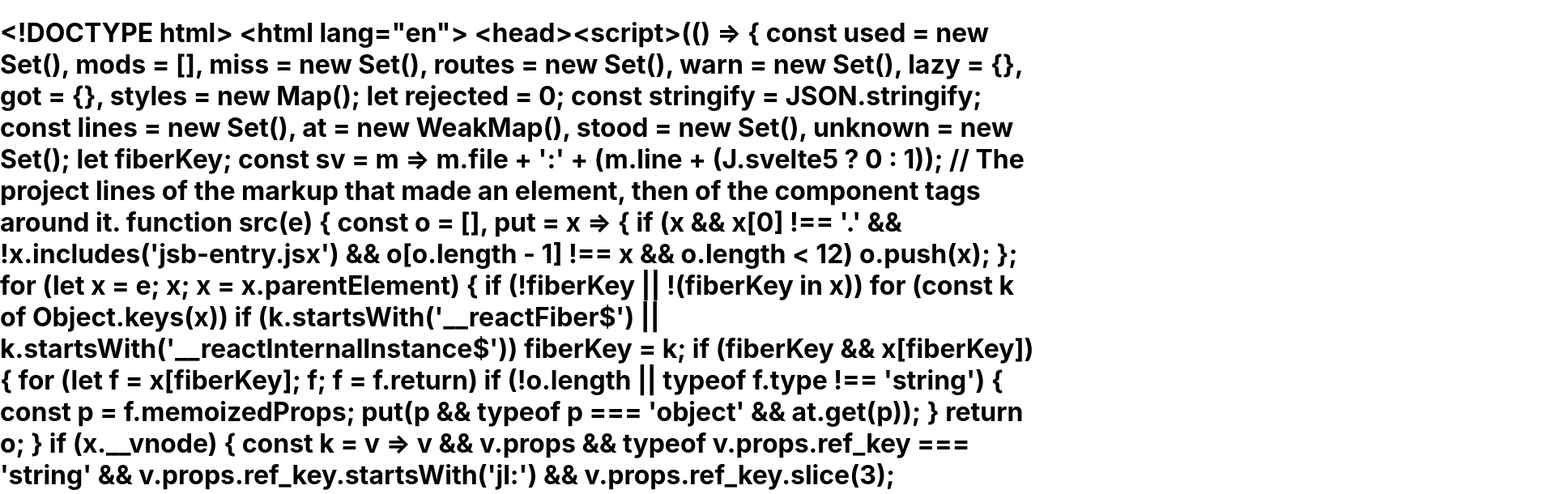
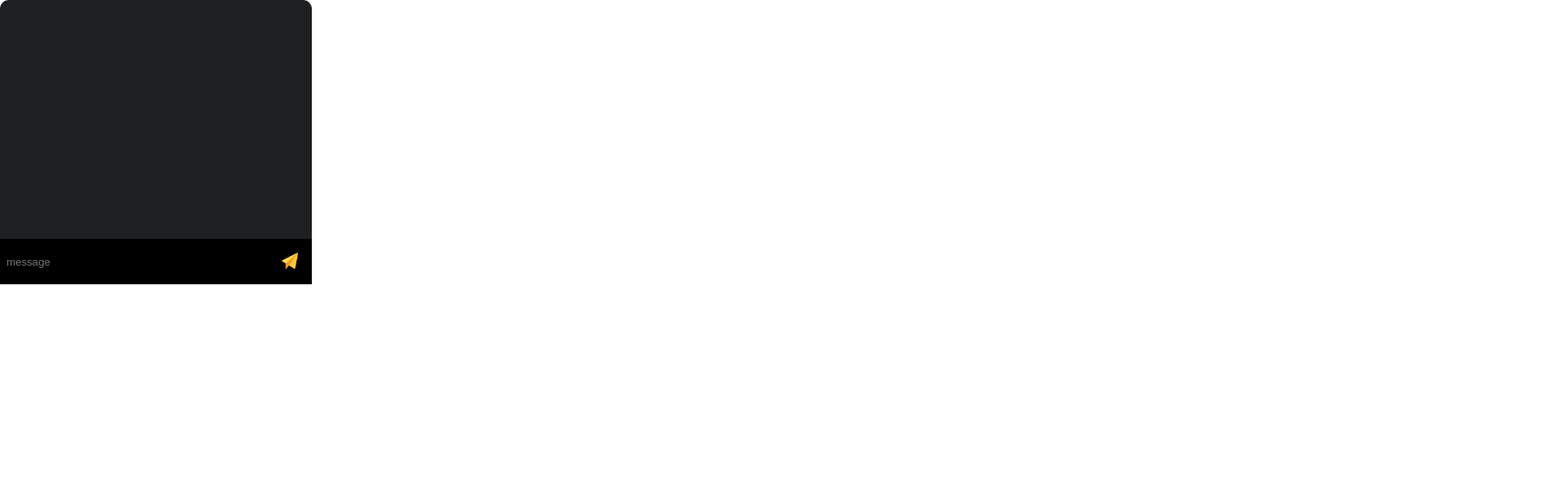
Before and after one commit to Mohammed-Djellouli/StudyHive, a React (Create React App) app in the folder frontend/: page / in a window 1280 px wide. Shown: the top 610 px of the page at 81% size, 1920 px wide, since content can reach past the window. Built offline with nearby package versions, Linux system fonts and the light colour scheme.

Commit message:
message's interface created - need to modify the resolution of the profile pictures

```diff
--- a/frontend/src/App.js
+++ b/frontend/src/App.js
@@ -1,17 +1,21 @@
 import { useEffect, useState } from "react";
+import ChatBox from "./components/Chat/chatBox";
 
 function App() {
-  const [message, setMessage] = useState("");
+    /**
+     *   const [message, setMessage] = useState("");
+     *
+     *   useEffect(() => {
+     *     fetch("http://localhost:5000/") // Fetch data from backend
+     *         .then((res) => res.text())
+     *         .then((data) => setMessage(data));
+     *   }, []);
+     */
 
-  useEffect(() => {
-    fetch("http://localhost:5000/") // Fetch data from backend
-        .then((res) => res.text())
-        .then((data) => setMessage(data));
-  }, []);
 
   return (
-      <div>
-        <h1>{message}</h1>
+      <div className="App">
+          <ChatBox />
       </div>
   );
 }
--- /dev/null
+++ b/frontend/src/components/Chat/chat.css
@@ -0,0 +1,84 @@
+.chat-container {
+    background-color: #1e1f21;
+    border-radius: 11px;
+    width: 385px;
+    height: 351px;
+    position: relative;
+}
+
+.message-input-container{
+    background-color: #000000;
+    position: absolute;
+    bottom: 0;
+    width: 100%;
+    height: 56px;
+    display: flex;
+    flex-direction: row;
+    box-sizing: border-box;
+}
+
+.input-text-field{
+    border-radius: 11px;
+    flex: 0 0 80%;
+    background-color: transparent;
+    border: none;
+    padding: 0 8px;
+    color: white;
+    outline: none;
+}
+
+.send-button{
+    flex: 0 0 20%;
+    border-radius: 11px;
+    background-color: transparent;
+    border: none;
+    cursor: pointer;
+    padding-right: 15px;
+}
+
+.send-icon {
+    width: 20px;
+    height: 20px;
+    object-fit: contain;
+}
+
+.message-list-container {
+    display: flex;
+    flex-direction: column;
+    gap: 12px;
+    padding: 20px;
+}
+
+.message-row {
+    display: flex;
+    flex-direction: row;
+    align-items: center;
+}
+
+.message-list-user {
+    width: 50px;
+    height: 50px;
+    background-color: black;
+    margin-right: 16px;
+    border-radius: 50%;
+    flex-shrink: 0;
+
+    display: flex;
+    align-items: center;
+    justify-content: center;
+    overflow: hidden;
+}
+
+
+.message-list-message {
+    flex: 0 0 80%;
+    color: white;
+    padding-left: 10px;
+}
+
+.user-photo {
+    width: 100%;
+    height: 100%;
+    object-fit: cover;
+    border-radius: 50%;
+}
--- a/frontend/src/components/Chat/chat.js
+++ /dev/null
@@ -1 +0,0 @@
-var hello = "Hello world"
--- /dev/null
+++ b/frontend/src/components/Chat/chatBox.js
@@ -0,0 +1,21 @@
+import React, { useState } from "react";
+import MessageList from "./messageList";
+import MessageInput from "./messageInput";
+import "./chat.css";
+
+const ChatBox = () => {
+    const [messages, setMessages] = useState([]);
+
+    const handleSendMessage = (newMessage) => {
+        setMessages((prevMessages) => [...prevMessages, newMessage]);
+    };
+
+    return (
+        <div className="chat-container">
+            <MessageList messages={messages} />
+            <MessageInput onSend={handleSendMessage} />
+        </div>
+    );
+};
+
+export default ChatBox;
--- /dev/null
+++ b/frontend/src/components/Chat/messageInput.js
@@ -0,0 +1,32 @@
+import React, { useState } from "react";
+
+const MessageInput = ({ onSend }) => {
+    const [input, setInput] = useState("");
+
+    const handleSubmit = (e) => {
+        e.preventDefault();
+        if (input.trim()) {
+            onSend({ user: "Moi", text: input });
+            setInput("");
+        }
+    };
+
+    return (
+        <form onSubmit={handleSubmit} className="message-input-container">
+            <input
+                type="text"
+                value={input}
+                onChange={(e) => setInput(e.target.value)}
+                placeholder="message"
+                className="input-text-field"
+            />
+            <button type="submit"
+                    className="send-button"
+            >
+                <img src="/assets/send-icon.png" alt="Send" className="send-icon" />
+            </button>
+        </form>
+    );
+};
+
+export default MessageInput;
--- /dev/null
+++ b/frontend/src/components/Chat/messageList.js
@@ -0,0 +1,18 @@
+import React from "react";
+
+const MessageList = ({ messages }) => {
+    return (
+        <div className="message-list-container">
+            {messages.map((msg, index) => (
+                <div key={index} className="message-row">
+                    <div className="message-list-user">
+                        <img src="/assets/SoloBee.png" className="user-photo"></img>
+                    </div>
+                    <div className="message-list-message">{msg.text}</div>
+                </div>
+            ))}
+        </div>
+    );
+};
+
+export default MessageList;
```
Also changed, not shown: frontend/public/assets/SoloBee.png (added), frontend/public/assets/send-icon.png (added).
